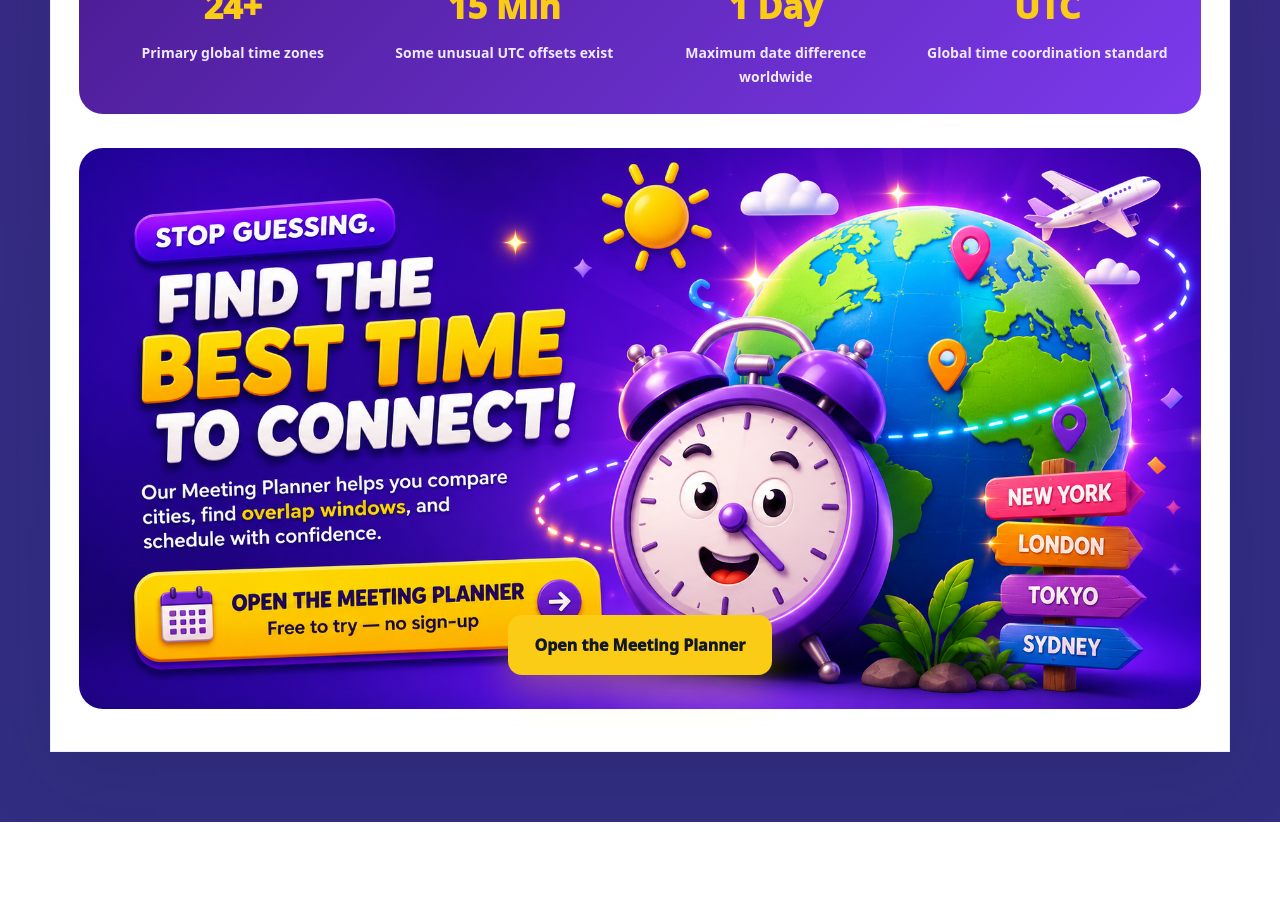
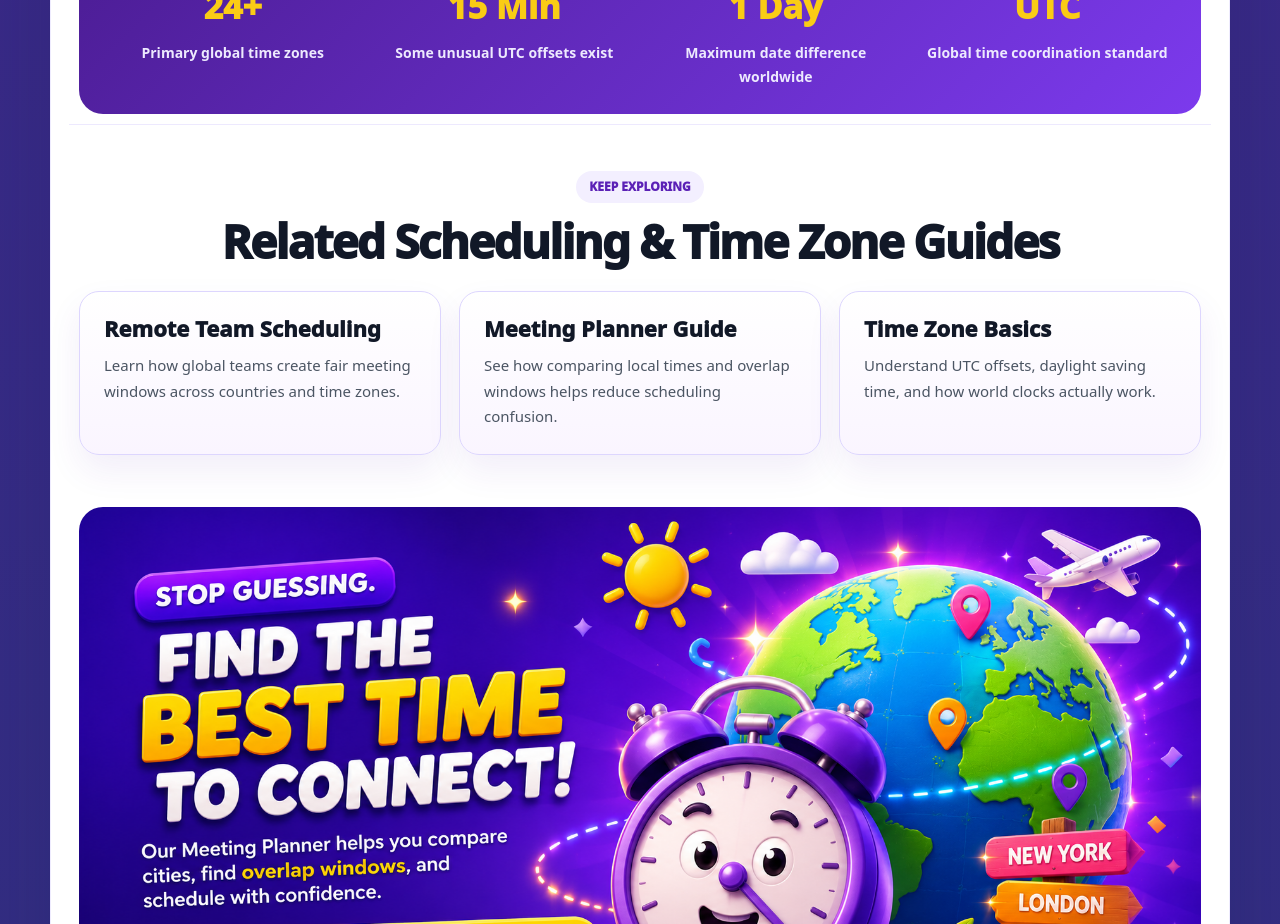
Before and after one commit to techtalk1282/Best-Meeting-Time, a Next.js app: page /fun-facts-about-time-zones in a window 1280 px wide. Shown: the part 3260-4184 px from the top of the page. Before the commit the page ends 4082 px from the top, so only its background shows below. Built offline with nearby package versions, Linux system fonts and the light colour scheme.

Commit message:
Add related reading authority section to fun facts page for SEO and crawl depth
Added a related reading section with links to guides on scheduling and time zones.

```diff
--- a/app/fun-facts-about-time-zones/page.tsx
+++ b/app/fun-facts-about-time-zones/page.tsx
@@ -240,7 +240,37 @@ export default function FunFactsAboutTimeZonesPage() {
             <span>Global time coordination standard</span>
           </div>
         </section>
+<section className="related-reading">
+  <p className="section-pill">Keep Exploring</p>
 
+  <h2>Related Scheduling & Time Zone Guides</h2>
+
+  <div className="related-grid">
+    <a href="/best-meeting-times-remote-teams">
+      <strong>Remote Team Scheduling</strong>
+      <span>
+        Learn how global teams create fair meeting windows across countries
+        and time zones.
+      </span>
+    </a>
+
+    <a href="/time-zone-meeting-planner-guide">
+      <strong>Meeting Planner Guide</strong>
+      <span>
+        See how comparing local times and overlap windows helps reduce
+        scheduling confusion.
+      </span>
+    </a>
+
+    <a href="/how-to-schedule-meetings-across-time-zones">
+      <strong>Time Zone Basics</strong>
+      <span>
+        Understand UTC offsets, daylight saving time, and how world clocks
+        actually work.
+      </span>
+    </a>
+  </div>
+</section>
         <section className="cta-section">
           <img
             src="/images/fun-facts/fun_facts_cta.png"
@@ -547,7 +577,57 @@ export default function FunFactsAboutTimeZonesPage() {
           color: #ede9fe;
           font-weight: 700;
         }
+.related-reading {
+  border-top: 1px solid #ede9fe;
+  padding: 46px 10px 18px;
+  text-align: center;
+}
 
+.related-reading h2 {
+  color: #111827;
+  font-size: clamp(30px, 4vw, 46px);
+  line-height: 1.08;
+  font-weight: 950;
+  letter-spacing: -0.04em;
+  margin: 0 0 24px;
+}
+
+.related-grid {
+  display: grid;
+  grid-template-columns: repeat(3, minmax(0, 1fr));
+  gap: 18px;
+}
+
+.related-grid a {
+  background: linear-gradient(180deg, #ffffff 0%, #faf5ff 100%);
+  border: 1px solid #ddd6fe;
+  border-radius: 20px;
+  padding: 24px;
+  text-decoration: none;
+  box-shadow: 0 16px 34px rgba(91,33,182,0.08);
+  text-align: left;
+}
+
+.related-grid strong {
+  display: block;
+  color: #111827;
+  font-size: 22px;
+  line-height: 1.15;
+  font-weight: 950;
+  margin-bottom: 12px;
+}
+
+.related-grid span {
+  color: #4b5563;
+  font-size: 15px;
+  line-height: 1.7;
+}
+
+@media (max-width: 900px) {
+  .related-grid {
+    grid-template-columns: 1fr;
+  }
+}
         .cta-section {
           position: relative;
           margin: 34px 10px 0;
```
